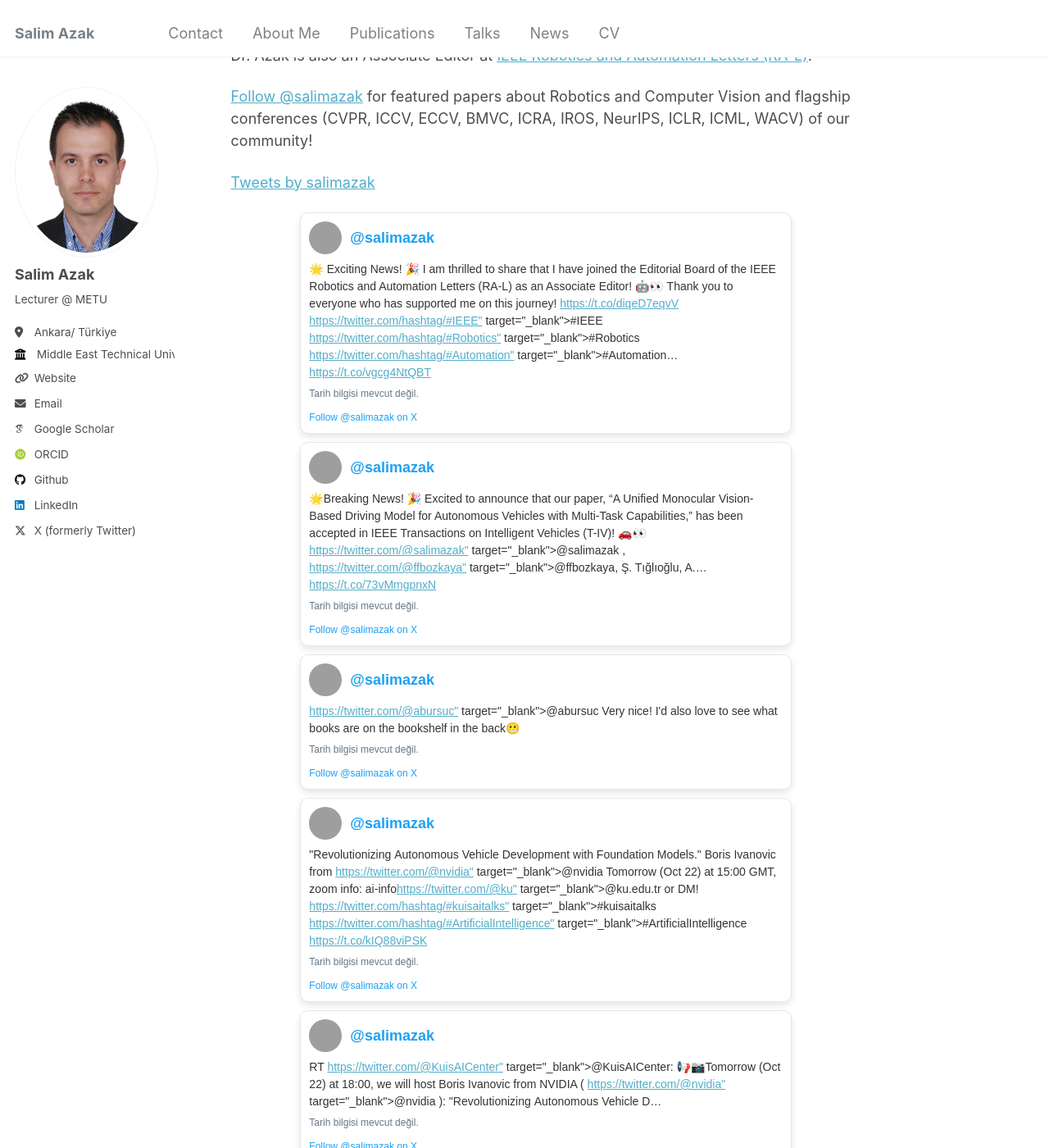
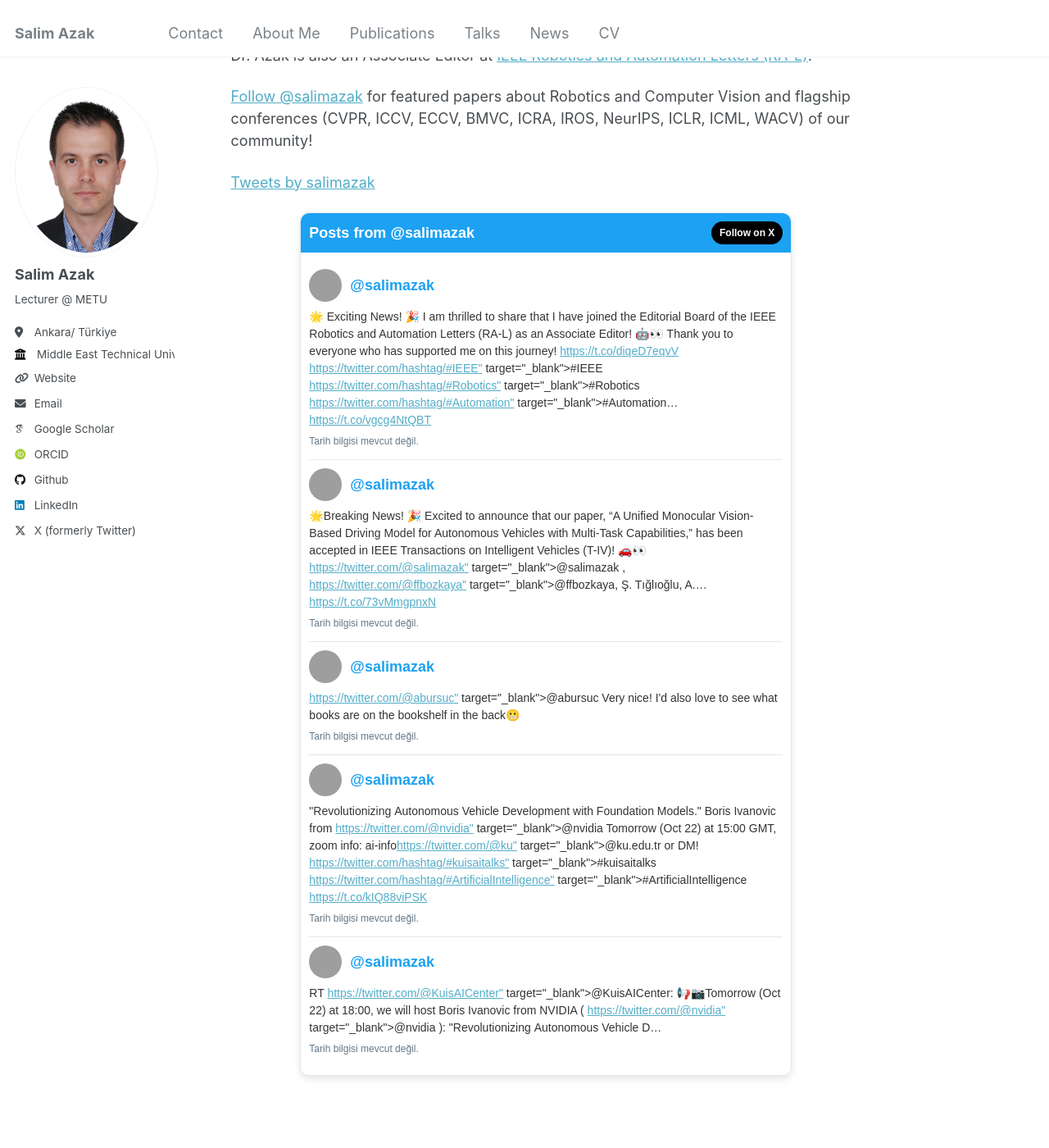
Before and after one commit to salimazak/salimazak.github.io, a Jekyll site: the page built from _pages/about.md, in a window 1280 px wide and 1400 px high, scrolled down 437 px. Shown: the whole window at 82% size. Built offline with Jekyll 4.4.1, drawn with Linux system fonts in a browser that asks for light colours; some web fonts are replaced; comment, search, counter and statistics services are not loaded; part of the change alters nothing that is shown; grey boxes are pictures that could not be loaded.

Commit message:
Update about.md

```diff
--- a/_pages/about.md
+++ b/_pages/about.md
@@ -18,7 +18,13 @@ Dr. Azak is also an Associate Editor at [IEEE Robotics and Automation Letters (R
 <!--# News-->
 {% include twitter-timeline.html %}
 
-<div id="twitter-feed"></div>
+<div id="twitter-feed-container">
+    <div class="twitter-feed-header">
+        <span>Posts from @salimazak</span>
+        <a href="https://twitter.com/salimazak" target="_blank" class="follow-button">Follow on X</a>
+    </div>
+    <div id="twitter-feed"></div>
+</div>
 
 <script>
 fetch('/_pages/tweets.json')
@@ -40,9 +46,6 @@ fetch('/_pages/tweets.json')
                 </div>
                 <p>${formatText(tweet.text)}</p>
                 <small>${tweet.created_at ? new Date(tweet.created_at).toLocaleString() : 'Tarih bilgisi mevcut değil.'}</small>
-                <div class="tweet-footer">
-                    <a href="https://twitter.com/salimazak" target="_blank">Follow @salimazak on X</a>
-                </div>
             `;
             twitterFeed.appendChild(tweetElement);
         });
@@ -59,18 +62,47 @@ function formatText(text) {
 </script>
 
 <style>
-    #twitter-feed {
+    #twitter-feed-container {
         max-width: 600px;
         margin: 0 auto;
         font-family: Arial, sans-serif;
+        border: 1px solid #e1e8ed;
+        border-radius: 10px;
+        background-color: #ffffff;
+        box-shadow: 0px 4px 8px rgba(0, 0, 0, 0.1);
+    }
+    .twitter-feed-header {
+        display: flex;
+        justify-content: space-between;
+        align-items: center;
+        padding: 10px;
+        background-color: #1da1f2;
+        color: #ffffff;
+        font-weight: bold;
+        border-top-left-radius: 10px;
+        border-top-right-radius: 10px;
+    }
+    .twitter-feed-header .follow-button {
+        background-color: #000;
+        color: #fff;
+        padding: 5px 10px;
+        border-radius: 15px;
+        text-decoration: none;
+        font-size: 12px;
+        font-weight: bold;
+    }
+    .twitter-feed-header .follow-button:hover {
+        background-color: #333;
+    }
+    #twitter-feed {
+        padding: 10px;
     }
     .tweet {
-        border: 1px solid #e1e8ed;
-        border-radius: 10px;
-        padding: 10px;
-        margin: 10px 0;
-        background-color: #ffffff;
-        box-shadow: 0px 4px 8px rgba(0, 0, 0, 0.1);
+        border-bottom: 1px solid #e1e8ed;
+        padding: 10px 0;
+    }
+    .tweet:last-child {
+        border-bottom: none;
     }
     .tweet-header {
         display: flex;
@@ -95,18 +127,6 @@ function formatText(text) {
     .tweet small {
         color: #657786;
         font-size: 12px;
-    }
-    .tweet-footer {
-        margin-top: 8px;
-        font-size: 12px;
-        color: #8899a6;
-    }
-    .tweet-footer a {
-        color: #1da1f2;
-        text-decoration: none;
-    }
-    .tweet-footer a:hover {
-        text-decoration: underline;
     }
 </style>
 
```
